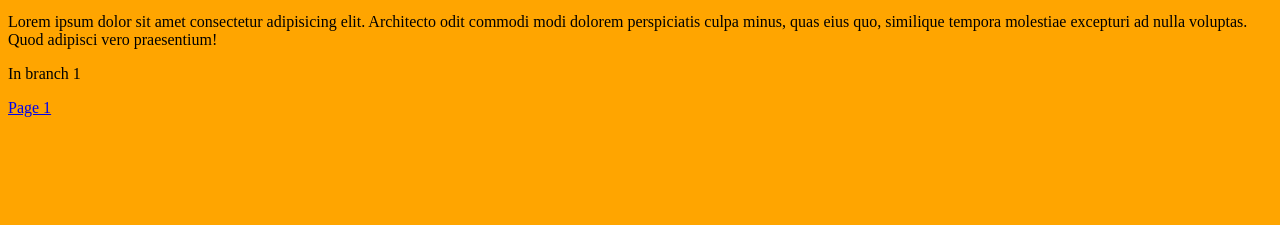
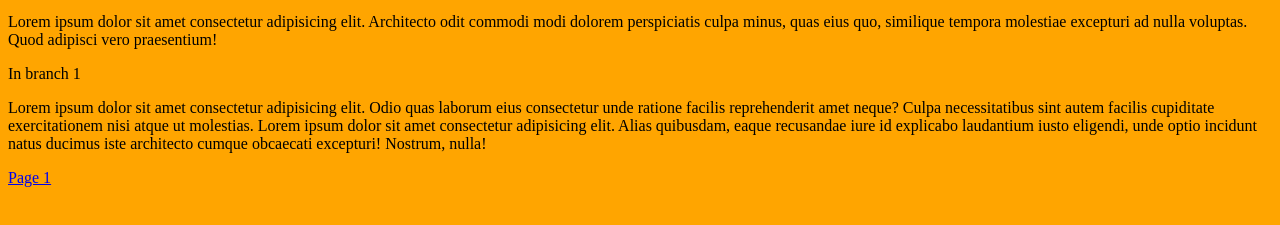
Before and after one commit to Dvivevski/testrep, a plain HTML site: page index.html in a window 1280 px wide. Shown: the part 101-326 px from the top of the page. Drawn offline with Linux system fonts and the light colour scheme.

Commit message:
added lorem para

```diff
--- a/index.html
+++ b/index.html
@@ -21,10 +21,19 @@
         minus, quas eius quo, similique tempora molestiae excepturi ad nulla voluptas. Quod adipisci vero praesentium!
     </p>
 
-<p>In branch 1</p>
+    <p>In branch 1</p>
+
+    <p>Lorem ipsum dolor sit amet consectetur adipisicing elit. Odio quas laborum eius consectetur unde ratione facilis
+        reprehenderit amet neque? Culpa necessitatibus sint autem facilis cupiditate exercitationem nisi atque ut
+        molestias.
+
+        Lorem ipsum dolor sit amet consectetur adipisicing elit. Alias quibusdam, eaque recusandae iure id explicabo
+        laudantium iusto eligendi, unde optio incidunt natus ducimus iste architecto cumque obcaecati excepturi!
+        Nostrum, nulla!
+    </p>
 
 
-<a href="./pages/page1.html">Page 1</a>
+    <a href="./pages/page1.html">Page 1</a>
 
 
 </body>
```
